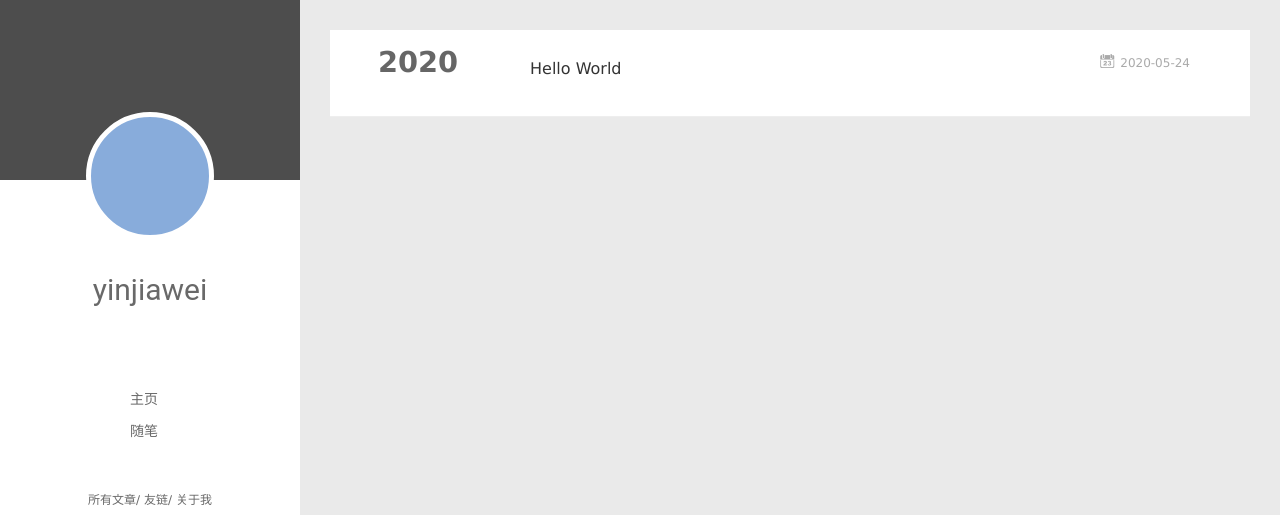
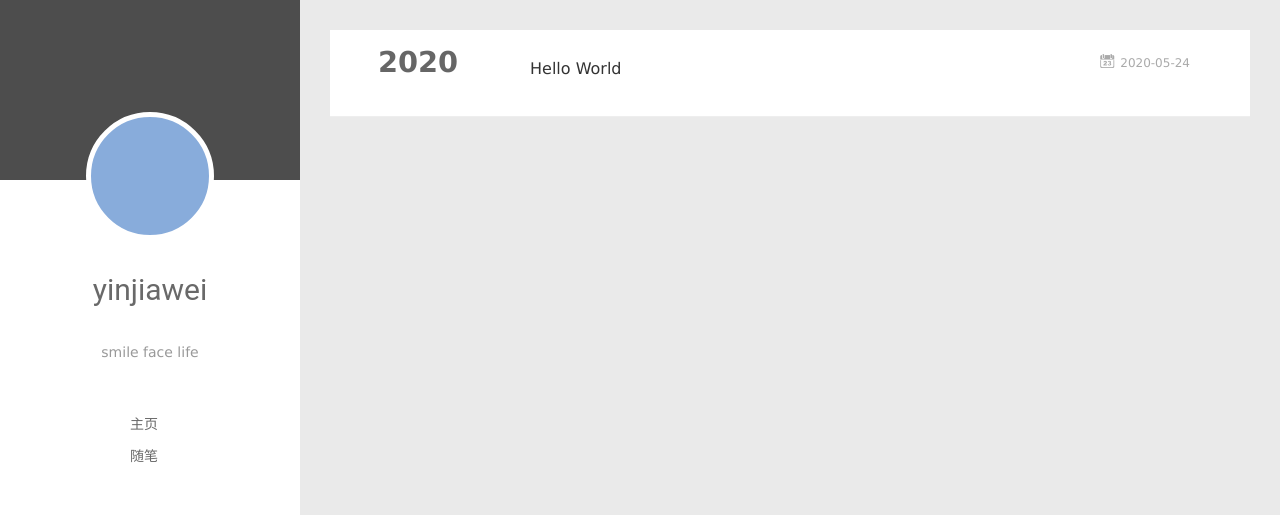
Before and after one commit to VampireSmile/VampireSmile.github.io, a plain HTML site: page archives/2020/05/index.html in a window 1280 px wide. Shown: the top 515 px of the page. Drawn offline with Linux system fonts and the light colour scheme; no server answers.

Commit message:
Site updated: 2020-05-24 13:25:05

```diff
--- a/archives/2020/05/index.html
+++ b/archives/2020/05/index.html
@@ -8,12 +8,12 @@
   <link rel="dns-prefetch" href="http://yoursite.com">
   <title>Archives: 2020/5 | helloworldbut404</title>
   <meta name="viewport" content="width=device-width, initial-scale=1, maximum-scale=1">
-  <meta name="description" content="smile face life">
+  <meta name="description" content="java 技术 分享 博客 学习 总结">
 <meta property="og:type" content="website">
 <meta property="og:title" content="helloworldbut404">
 <meta property="og:url" content="http://yoursite.com/archives/2020/05/index.html">
 <meta property="og:site_name" content="helloworldbut404">
-<meta property="og:description" content="smile face life">
+<meta property="og:description" content="java 技术 分享 博客 学习 总结">
 <meta property="og:locale" content="en_US">
 <meta property="article:author" content="yinjiawei">
 <meta name="twitter:card" content="summary">
@@ -50,6 +50,8 @@
 		<hgroup>
 		  <h1 class="header-author"><a href="/">yinjiawei</a></h1>
 		</hgroup>
+
+		<p class="header-subtitle">smile face life</p>
 
 
 		<nav class="header-menu">
@@ -108,6 +110,8 @@
 			<hgroup>
 			  <h1 class="header-author js-header-author">yinjiawei</h1>
 			</hgroup>
+
+			<p class="header-subtitle"><i class="icon icon-quo-left"></i>smile face life<i class="icon icon-quo-right"></i></p>
 
 
 
```
Also changed, not shown: 2020/05/24/hello-world/index.html (+4 -0 lines), archives/2020/index.html (+6 -2 lines), archives/index.html (+6 -2 lines), index.html (+6 -2 lines).
